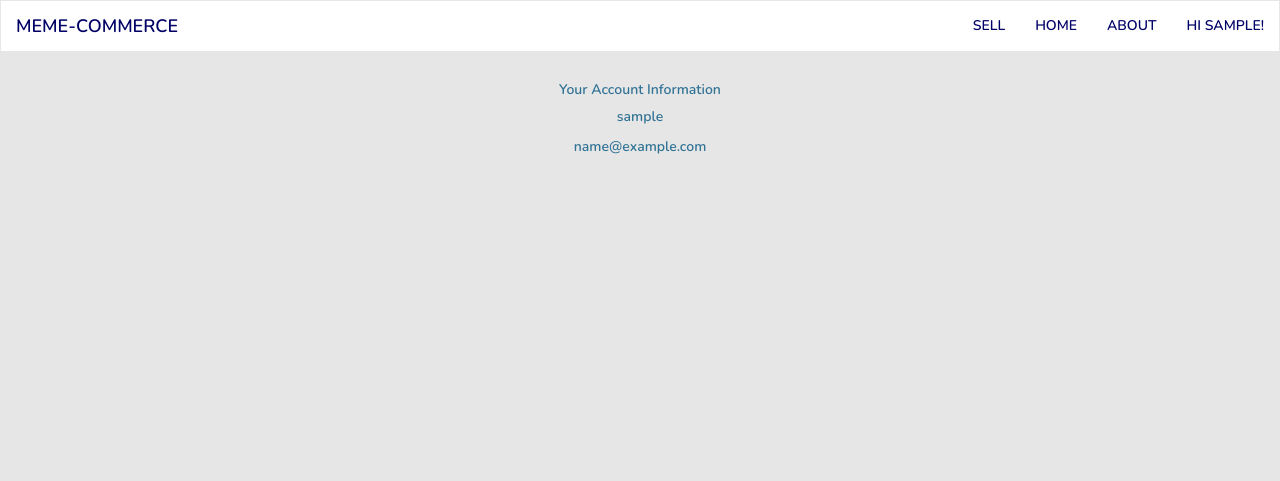
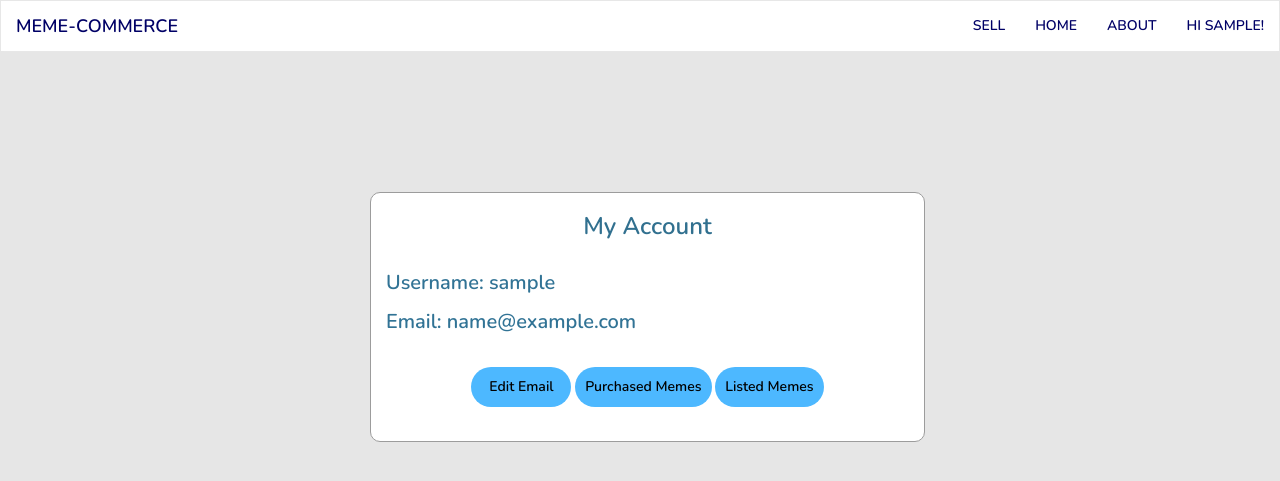
Before and after one commit to zahidk9/meme-commerce, a Django app: page /memecommerce/account/ in a window 1280 px wide. Shown: the top 481 px of the page. Run offline with Django 3.2, Linux system fonts and the light colour scheme; the visitor is signed in with stand-in values (Sample User, id 1); some libraries are stand-ins or nearby versions.

Commit message:
account.html done

```diff
--- a/static/style.css
+++ b/static/style.css
@@ -97,7 +97,7 @@ img {
 }
 
 .button{
-	background-color: #99d6ff;
+	background-color: #4db8ff;
 	border: none;
 	color: black;
 	font-weight: 600;
@@ -108,13 +108,19 @@ img {
 }
 
 .button:hover{
-	color: #99d6ff;
-	background-color: #008ae6;
+	color: black;
+	background-color: #99d6ff;
 }
 
 .loginboxes{
 	margin-top: 30px;
 }
+
+.accboxes{
+	margin-top: 30px;
+	font-size: 20px;
+}
+
 
 .reglink{
 	text-align:center;
@@ -167,3 +173,23 @@ img {
 .not-visible {
 	display: none;
 }
+
+#myaccount .container #login-row #login-column #login-box {
+  margin-top: 120px;
+  margin-left: 300px;
+  max-width: 600px;
+  height: 320px;
+  border: 1px solid #9C9C9C;
+  background-color: white;
+  border-radius: 10px;
+  width: 100%;
+  height: 50%;
+  min-width: 500px;
+  min-height:250px;
+}
+#myaccount .container #login-row #login-column #login-box #login-form {
+  padding: 20px;
+}
+#myaccount .container #login-row #login-column #login-box #login-form #register-link {
+  margin-top: -85px;
+}
--- a/templates/memecommerce/account.html
+++ b/templates/memecommerce/account.html
@@ -7,45 +7,28 @@
 {% endblock %}
 
 {% block body_block %}
-    <div class="container">
-        <div class="row">
-                <div class="caption">
-                    <h5>Your Account Information</h5>
-                    <p>{{ user.username }}</p>
-                    <!--<p>{{ myaccount.password }}</p>-->
-                    <p>{{ user.email }}</p>
-                    <!--<p>{{ myaccount.purchased_memes }}</p>-->
-                </div>
-        </div>
-    </div>
-
-{% endblock %}
-
-
-
-<div id="myaccount">
+    <div id="myaccount">
         <div class="container">
             <div id="login-row" class="row justify-content-center align-items-center">
                 <div id="login-column" class="col-md-6">
                     <div id="login-box" class="col-md-12">
                             <h3 class="text-center text-info">My Account</h3>
-							<div class = "loginboxes">
-								<div class="form-group">
-									<label id="label">Username</label>
-									<input type="text" name="username" id="username" class="form-control">
-								</div>
-								<div class="form-group">
-									<label id="label">Password</label>
-									<input type="password" name="password" id="password" class="form-control">
-								</div>
-								<div class="form-group center">
-									<input type="submit" name="submit" class="button" value="Log In">
-									New? <a href="{% url 'memecommerce:register' %}" class="text-info">Register here</a>
-								</div>
+							<div class = "accboxes">
+								<p>Username: {{ user.username }}</p>
+								<p>Email: {{ user.email }}</p>
+								<!--<p>{{ myaccount.purchased_memes }}</p>-->
+							</div>
+							<br>
+							<div style="text-align:center">
+							<input type="submit" name="submit" class="button" value="Edit Email">
+							<input type="submit" name="submit" class="button" value="Purchased Memes">
+							<input type="submit" name="submit" class="button" value="Listed Memes">
 							</div>
                         </form>
                     </div>
                 </div>
             </div>
         </div>
-    </div>
+	</div>
+
+{% endblock %}
```
